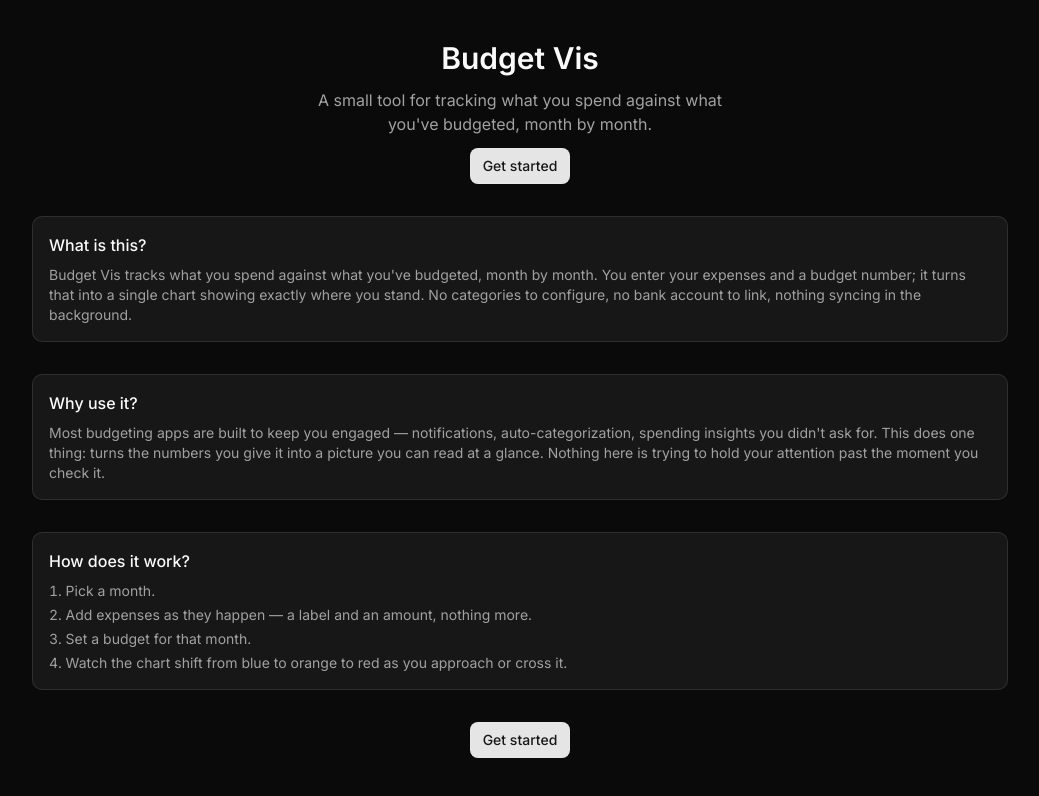
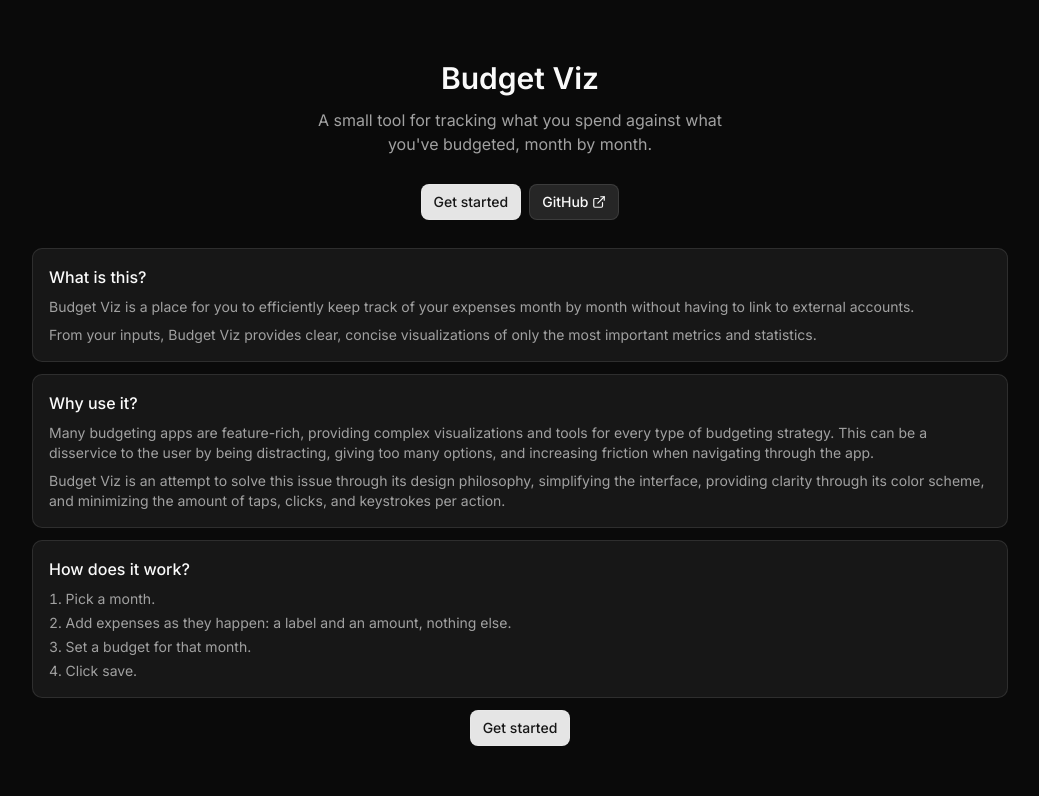
Before and after one commit to yatfu/budget-vis-next, a Next.js app: page / in a window 1280 px wide. Shown: the top 796 px of the page, without its empty margins (120-1159 px from the left). Built offline with nearby package versions, Linux system fonts and the light colour scheme; no server answers.

Commit message:
update: landing page, added real text

```diff
--- a/app/page.tsx
+++ b/app/page.tsx
@@ -1,36 +1,73 @@
 import Link from "next/link";
-import { cn, buttonBase, buttonVariants, buttonSizes, cardStyles } from "@/lib/utils";
+import { ExternalLink } from "lucide-react";
+import {
+  cn,
+  buttonBase,
+  buttonVariants,
+  buttonSizes,
+  cardStyles,
+} from "@/lib/utils";
 
 export default function LandingPage() {
   return (
-    <div className="flex flex-col gap-8 py-10">
+    <div className="flex flex-col gap-3 py-15">
       <section className="flex flex-col items-center gap-3 text-center">
-        <h1 className="text-3xl font-semibold">Budget Vis</h1>
+        <h1 className="text-3xl font-semibold">Budget Viz</h1>
         <p className="max-w-md text-muted-foreground">
-          A small tool for tracking what you spend against what you&apos;ve budgeted, month by month.
+          A small tool for tracking what you spend against what you&apos;ve
+          budgeted, month by month.
         </p>
-        <Link href="/register" className={cn(buttonBase, buttonVariants.default, buttonSizes.default)}>
-          Get started
-        </Link>
+        <div className="flex items-center gap-2 my-4">
+          <Link
+            href="/register"
+            className={cn(
+              buttonBase,
+              buttonVariants.default,
+              buttonSizes.default
+            )}
+          >
+            Get started
+          </Link>
+          <a
+            href="https://github.com/yatfu/budget-vis-next"
+            target="_blank"
+            className={cn(
+              buttonBase,
+              buttonVariants.secondary,
+              buttonSizes.default
+            )}
+          >
+            GitHub
+            <ExternalLink className="size-3.5" aria-hidden="true" />
+          </a>
+        </div>
       </section>
 
       <section className={cn(cardStyles, "flex flex-col gap-2 p-4")}>
         <h2 className="font-medium">What is this?</h2>
         <p className="text-sm text-muted-foreground">
-          Budget Vis tracks what you spend against what you&apos;ve budgeted, month by month.
-          You enter your expenses and a budget number; it turns that into a single chart
-          showing exactly where you stand. No categories to configure, no bank account to
-          link, nothing syncing in the background.
+          Budget Viz is a place for you to efficiently keep track of your
+          expenses month by month without having to link to external accounts.
+        </p>
+        <p className="text-sm text-muted-foreground">
+          From your inputs, Budget Viz provides clear, concise visualizations of
+          only the most important metrics and statistics.
         </p>
       </section>
 
       <section className={cn(cardStyles, "flex flex-col gap-2 p-4")}>
         <h2 className="font-medium">Why use it?</h2>
         <p className="text-sm text-muted-foreground">
-          Most budgeting apps are built to keep you engaged — notifications, auto-categorization,
-          spending insights you didn&apos;t ask for. This does one thing: turns the numbers you give
-          it into a picture you can read at a glance. Nothing here is trying to hold your attention
-          past the moment you check it.
+          Many budgeting apps are feature-rich, providing complex visualizations
+          and tools for every type of budgeting strategy. This can be a
+          disservice to the user by being distracting, giving too many options,
+          and increasing friction when navigating through the app.
+        </p>
+        <p className="text-sm text-muted-foreground">
+          Budget Viz is an attempt to solve this issue through its design
+          philosophy, simplifying the interface, providing clarity through its
+          color scheme, and minimizing the amount of taps, clicks, and
+          keystrokes per action.
         </p>
       </section>
 
@@ -38,14 +75,23 @@ export default function LandingPage() {
         <h2 className="font-medium">How does it work?</h2>
         <ol className="flex flex-col gap-1 text-sm text-muted-foreground list-decimal list-inside">
           <li>Pick a month.</li>
-          <li>Add expenses as they happen — a label and an amount, nothing more.</li>
+          <li>
+            Add expenses as they happen: a label and an amount, nothing else.
+          </li>
           <li>Set a budget for that month.</li>
-          <li>Watch the chart shift from blue to orange to red as you approach or cross it.</li>
+          <li>Click save.</li>
         </ol>
       </section>
 
       <section className="flex justify-center">
-        <Link href="/register" className={cn(buttonBase, buttonVariants.default, buttonSizes.default)}>
+        <Link
+          href="/register"
+          className={cn(
+            buttonBase,
+            buttonVariants.default,
+            buttonSizes.default
+          )}
+        >
           Get started
         </Link>
       </section>
```
